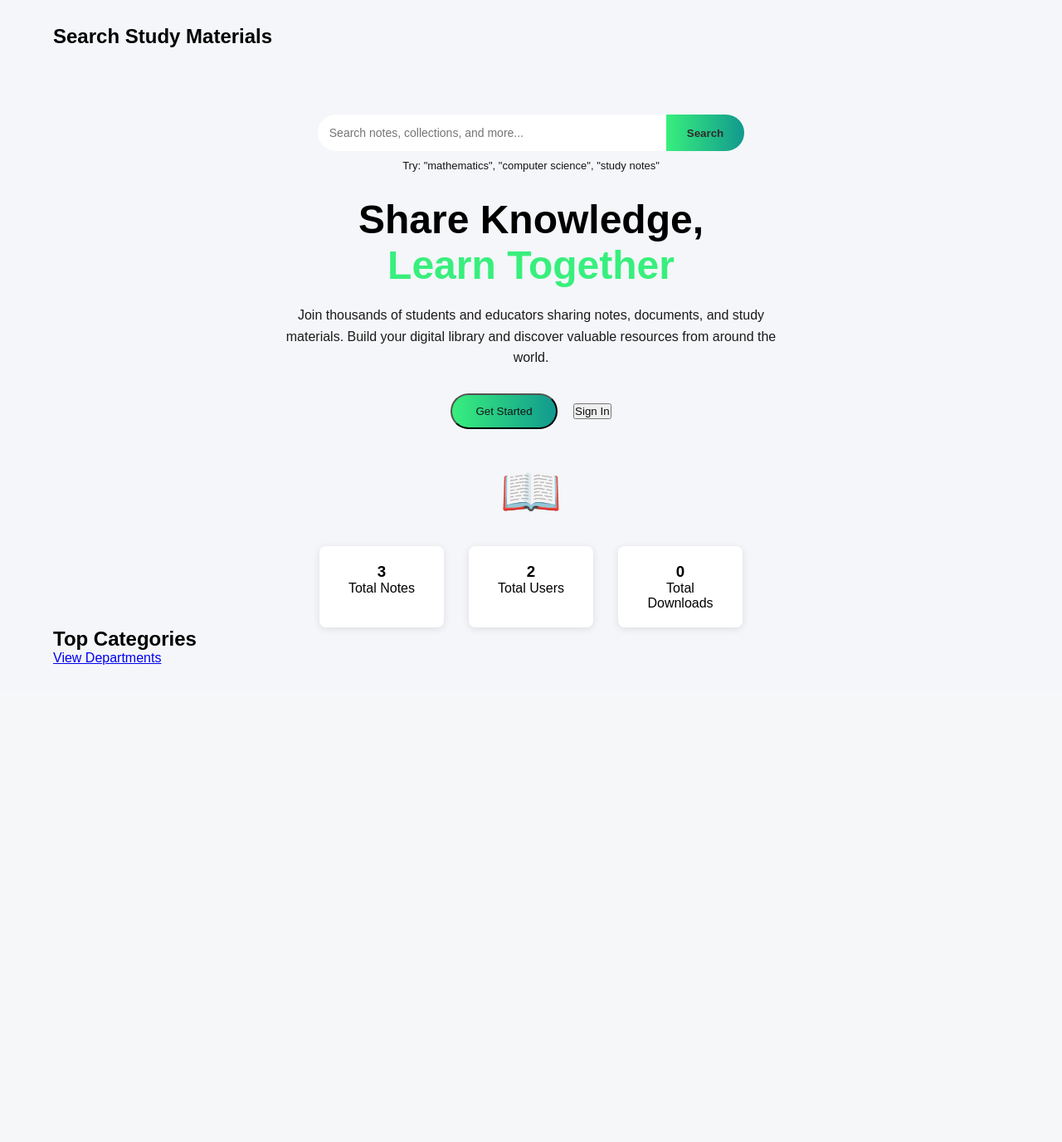
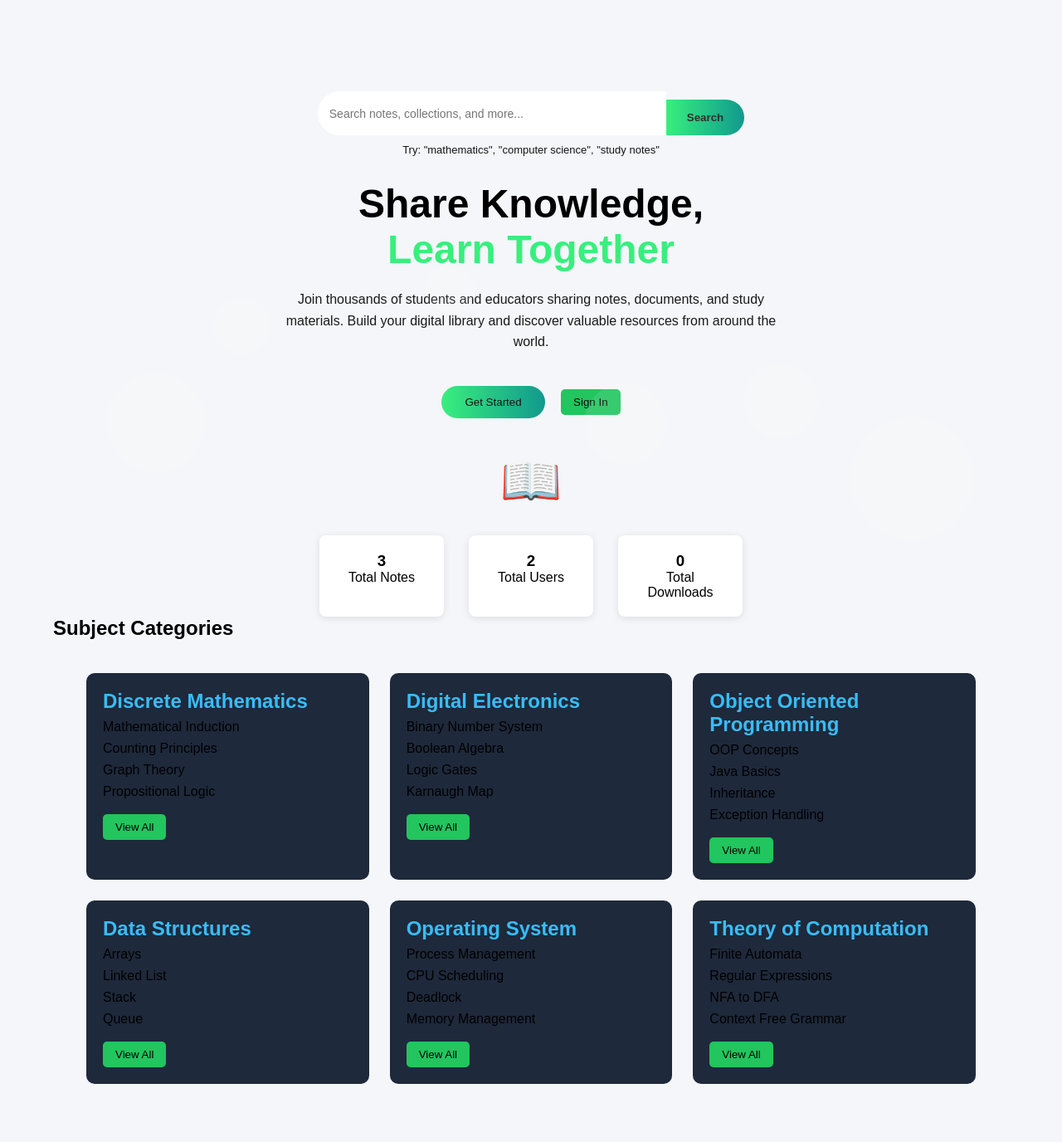
Before and after one commit to siva03-byte/study-material-v2, a Flask app: page / in a window 1280 px wide. Shown: the part 58-1434 px from the top of the page at 83% size. Before the commit the page ends 859 px from the top, so only its background shows below. Run offline with Flask 3, Linux system fonts and the light colour scheme; data comes from the database, SQL or seed files in the repository.

Commit message:
category

```diff
--- a/static/css/style.css
+++ b/static/css/style.css
@@ -38,7 +38,7 @@ color:#00c3ff;
 
 /* CONTAINER */
 
-.container{
+.content{
 width:90%;
 margin:auto;
 padding:30px 0;
@@ -161,14 +161,14 @@ color:#171616;
 
 /* STATS SECTION */
 
-.stats{
+.total{
 display:flex;
 justify-content:center;
 gap:30px;
 margin-top:30px;
 }
 
-.card{
+.user{
 background:white;
 padding:20px;
 width:150px;
@@ -177,40 +177,149 @@ border-radius:8px;
 box-shadow:0 2px 10px rgba(0,0,0,0.1);
 }
 
-.card h2{
+.user h2{
 color:#3498db;
 }
+/* BUBBLES */
 
+.bubbles span{
+position:absolute;
+border-radius:50%;
+background:rgba(255,255,255,0.1);
+animation:float 15s infinite linear;
+}
+
+/* different sizes */
+
+.bubbles span:nth-child(1){
+width:120px;
+height:120px;
+left:10%;
+bottom:-150px;
+animation-duration:18s;
+}
+
+.bubbles span:nth-child(2){
+width:60px;
+height:60px;
+left:40%;
+bottom:-120px;
+animation-duration:12s;
+}
+
+.bubbles span:nth-child(3){
+width:90px;
+height:90px;
+left:70%;
+bottom:-150px;
+animation-duration:16s;
+}
+
+.bubbles span:nth-child(4){
+width:150px;
+height:150px;
+left:80%;
+bottom:-200px;
+animation-duration:20s;
+}
+
+.bubbles span:nth-child(5){
+width:70px;
+height:70px;
+left:20%;
+bottom:-100px;
+animation-duration:14s;
+}
+
+.bubbles span:nth-child(6){
+width:100px;
+height:100px;
+left:55%;
+bottom:-160px;
+animation-duration:17s;
+}
+
+@keyframes float{
+
+0%{
+transform:translateY(0);
+}
+
+100%{
+transform:translateY(-110vh);
+}
+}
 /* CATEGORY GRID */
 
-.categories{
-margin-top:50px;
-text-align:center;
+.container{
+display:grid;
+grid-template-columns:repeat(3,1fr);
+gap:25px;
+padding:40px;
 }
 
-.category-grid{
-display:grid;
-grid-template-columns:repeat(auto-fit,minmax(150px,1fr));
-gap:20px;
+.card{
+background:#1e293b;
+padding:20px;
+border-radius:10px;
+}
+
+.card h2{
+color:#38bdf8;
+}
+
+ul{
+list-style:none;
+padding:0;
+}
+
+li{
+margin:8px 0;
+}
+
+a{
+text-decoration:none;
+color:white;
+}
+
+a:hover{
+color:#22c55e;
+}
+
+button{
+margin-top:10px;
+padding:8px 15px;
+background:#22c55e;
+border:none;
+border-radius:5px;
+cursor:pointer;
+}
+
+.topics{
+width:60%;
+margin:40px auto;
+list-style:none;
+padding:0;
+}
+
+.topics li{
+background:#1e293b;
+padding:15px;
+margin:10px 0;
+border-radius:8px;
+}
+
+.back{
+text-align:center;
 margin-top:30px;
 }
 
-.category{
-background:white;
-padding:20px;
-border-radius:8px;
-box-shadow:0 2px 10px rgba(0,0,0,0.1);
-}
-
-.category a{
+.back a{
+color:white;
 text-decoration:none;
-color:#333;
-font-weight:bold;
-}
-
-.category:hover{
-transform:scale(1.05);
-transition:0.3s;
+background:#22c55e;
+padding:10px 20px;
+border-radius:6px;
 }
 
 /* SUBJECT PAGE */
--- a/templates/base.html
+++ b/templates/base.html
@@ -19,13 +19,21 @@
 
 </header>
 
-<div class="container">
+<div class="content">
 
 {% block content %}
 
 {% endblock %}
 
 </div>
+<div class="bubbles">
+<span></span>
+<span></span>
+<span></span>
+<span></span>
+<span></span>
+<span></span>
+</div>
 
 </body>
 </html>
--- a/templates/category.html
+++ b/templates/category.html
@@ -2,7 +2,7 @@
 
 {% block content %}
 
-<h2>Departments</h2>
+<h2>subjects</h2>
 
 <ul>
 
--- a/templates/index.html
+++ b/templates/index.html
@@ -1,8 +1,6 @@
 {% extends "base.html" %}
 
 {% block content %}
-
-<h2>Search Study Materials</h2>
 
 <!-- Hero Section -->
 <section class="hero">
@@ -41,27 +39,96 @@
 </section>
 
 
-<div class="stats">
+<div class="total">
 
-<div class="card">
+<div class="user">
 <h3>{{notes}}</h3>
 <p>Total Notes</p>
 </div>
 
-<div class="card">
+<div class="user">
 <h3>{{users}}</h3>
 <p>Total Users</p>
 </div>
 
-<div class="card">
+<div class="user">
 <h3>{{downloads}}</h3>
 <p>Total Downloads</p>
 </div>
 
 </div>
+<section>
 
-<h2>Top Categories</h2>
+<h2>Subject Categories</h2>
 
-<a href="/category" class="btn">View Departments</a>
 
+<div class="container">
+
+<div class="card">
+<h2>Discrete Mathematics</h2>
+<ul>
+<li>Mathematical Induction</li>
+<li>Counting Principles</li>
+<li>Graph Theory</li>
+<li>Propositional Logic</li>
+</ul>
+<a href="discrete.html"><button>View All</button></a>
+</div>
+
+<div class="card">
+<h2>Digital Electronics</h2>
+<ul>
+<li>Binary Number System</li>
+<li>Boolean Algebra</li>
+<li>Logic Gates</li>
+<li>Karnaugh Map</li>
+</ul>
+<a href="digital.html"><button>View All</button></a>
+</div>
+
+<div class="card">
+<h2>Object Oriented Programming</h2>
+<ul>
+<li>OOP Concepts</li>
+<li>Java Basics</li>
+<li>Inheritance</li>
+<li>Exception Handling</li>
+</ul>
+<a href="oop.html"><button>View All</button></a>
+</div>
+
+<div class="card">
+<h2>Data Structures</h2>
+<ul>
+<li>Arrays</li>
+<li>Linked List</li>
+<li>Stack</li>
+<li>Queue</li>
+</ul>
+<a href="ds.html"><button>View All</button></a>
+</div>
+
+<div class="card">
+<h2>Operating System</h2>
+<ul>
+<li>Process Management</li>
+<li>CPU Scheduling</li>
+<li>Deadlock</li>
+<li>Memory Management</li>
+</ul>
+<a href="os.html"><button>View All</button></a>
+</div>
+
+<div class="card">
+<h2>Theory of Computation</h2>
+<ul>
+<li>Finite Automata</li>
+<li>Regular Expressions</li>
+<li>NFA to DFA</li>
+<li>Context Free Grammar</li>
+</ul>
+<a href="toc.html"><button>View All</button></a>
+</div>
+
+</section>
 {% endblock %}
```
Also changed, not shown: colour.css (deleted, +0 -121 lines), example.html (deleted, +0 -67 lines).
